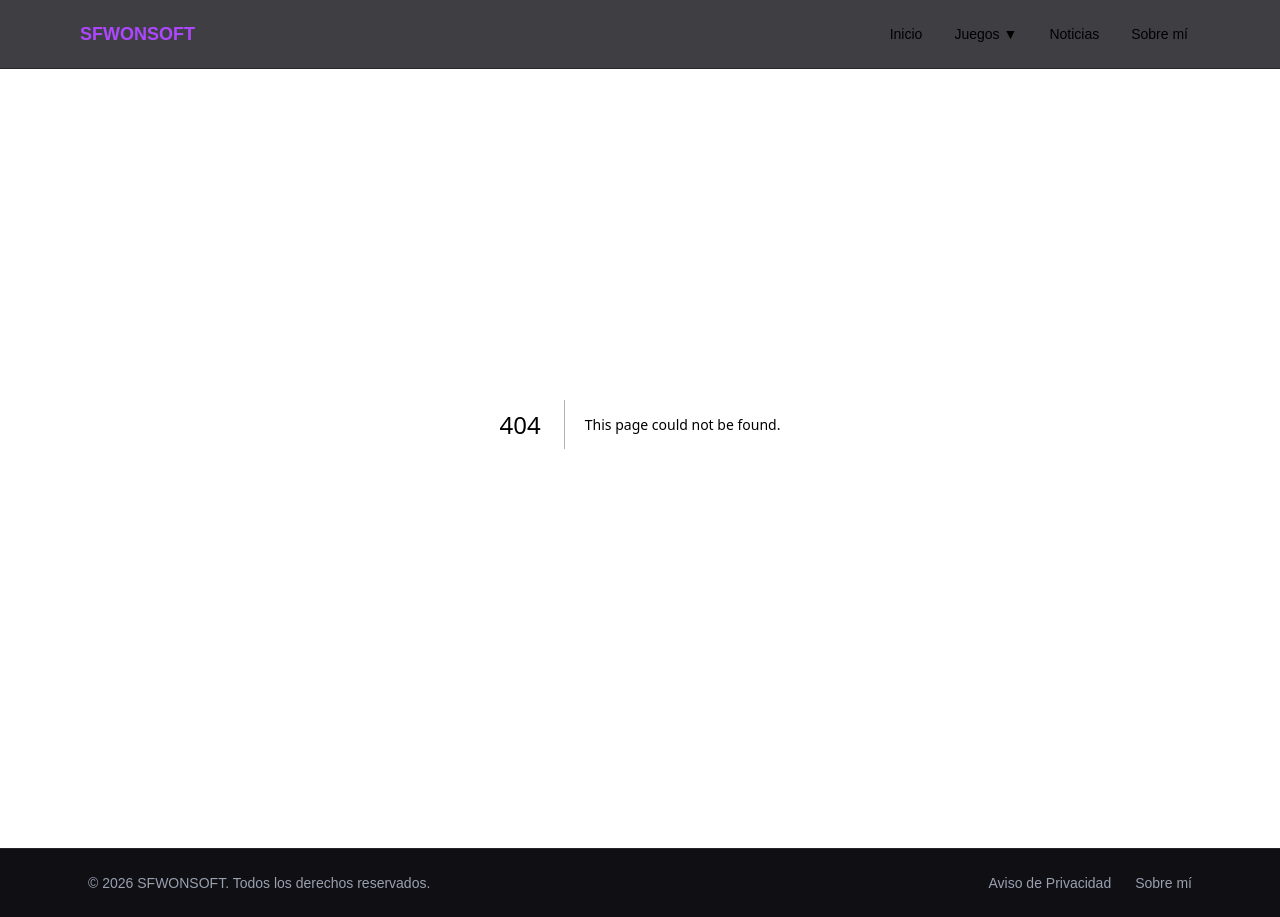
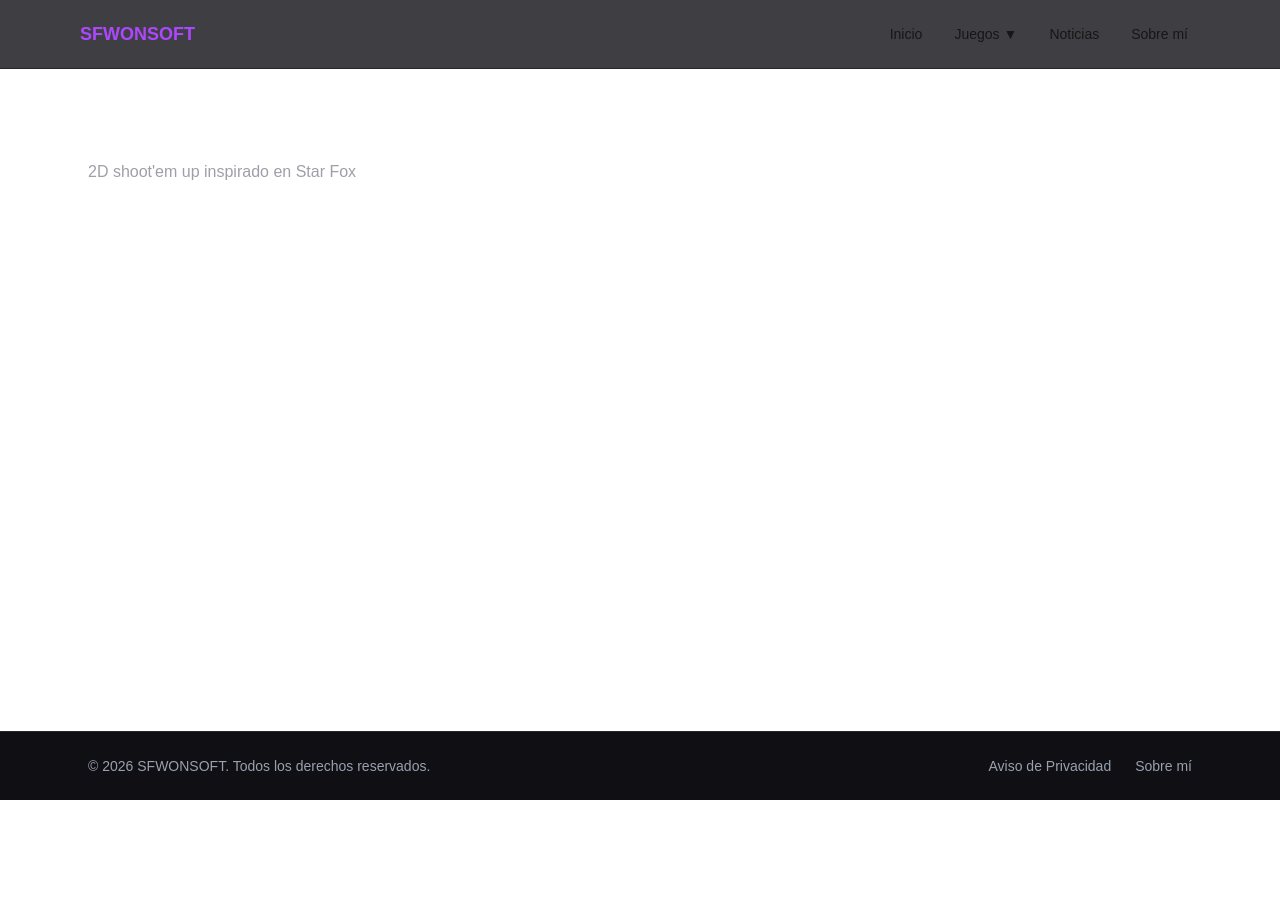
Before and after one commit to RyuZPlus/SfWinningPage, a Next.js app: page /games/asteroid-command-9 in a window 1280 px wide. Before the commit this address had no page. After the commit the page ends 800 px from the top, so only its background shows below. Built offline with nearby package versions, Linux system fonts and the light colour scheme.

Commit message:
Se agregó la sección de juegos

```diff
--- a/app/components/navbar.tsx
+++ b/app/components/navbar.tsx
@@ -1,7 +1,8 @@
 "use client";
 
 import { useState } from "react";
-import Link from "next/link";
+import { games } from "@/lib/games"
+import Link from "next/link"
 
 export default function Navbar() {
   const [menuOpen, setMenuOpen] = useState(false);
@@ -35,12 +36,17 @@ export default function Navbar() {
             </button>
 
             <div className="absolute left-0 w-52 rounded-xl bg-[#1a1a22] border border-zinc-800 shadow-xl opacity-0 group-hover:opacity-100 invisible group-hover:visible transition-all">
-              <Link href="/games/shooter" className="block px-4 py-2 hover:bg-purple-500/10 hover:text-purple-400">
-                Asteroid Command 9
-              </Link>
-              <Link href="/games/adventure" className="block px-4 py-2 hover:bg-purple-500/10 hover:text-purple-400">
-                Paper Plane: Free Fall
-              </Link>
+
+              {games.map((game) => (
+                <Link
+                  key={game.slug}
+                  href={`/games/${game.slug}`}
+                  className="block px-4 py-2 hover:bg-purple-500/10 hover:text-purple-400"
+                >
+                  {game.title}
+                </Link>
+              ))}
+
             </div>
           </div>
 
--- /dev/null
+++ b/app/games/[slug]/page.tsx
@@ -0,0 +1,22 @@
+import { games } from "@/lib/games"
+import { notFound } from "next/navigation"
+
+export default async function GamePage({ params }: {params: Promise<{slug: string}>}) {
+  const { slug } = await params
+
+  const game = games.find(g => g.slug === slug)
+
+  if (!game) return notFound()
+
+  return (
+    <section className="max-w-6xl mx-auto px-6 py-20">
+      <h1 className="text-4xl font-bold text-white">
+        {game.title}
+      </h1>
+
+      <p className="mt-4 text-zinc-400">
+        {game.description}
+      </p>
+    </section>
+  )
+}
--- /dev/null
+++ b/lib/games.ts
@@ -0,0 +1,29 @@
+export interface Game {
+  slug: string
+  title: string
+  description: string
+  longDescription: string
+  genre: string
+  platform: string
+}
+
+export const games = [
+  {
+    slug: "asteroid-command-9",
+    title: "Asteroid Command 9",
+    description: "2D shoot'em up inspirado en Star Fox",
+    longDescription:
+      "Un shoot’em up 2D con rutas alternativas y progresión dinámica.",
+    genre: "Shoot'em up",
+    platform: "PC y Android",
+  },
+  {
+    slug: "paper-plane-free-fall",
+    title: "Paper Plane: Free Fall",
+    description: "Juego móvil arcade",
+    longDescription:
+      "Controla un avión de papel descendiendo entre obstáculos dinámicos con sistema de puntuación progresiva.",
+    genre: "Arcade",
+    platform: "Android",
+  },
+]
```
